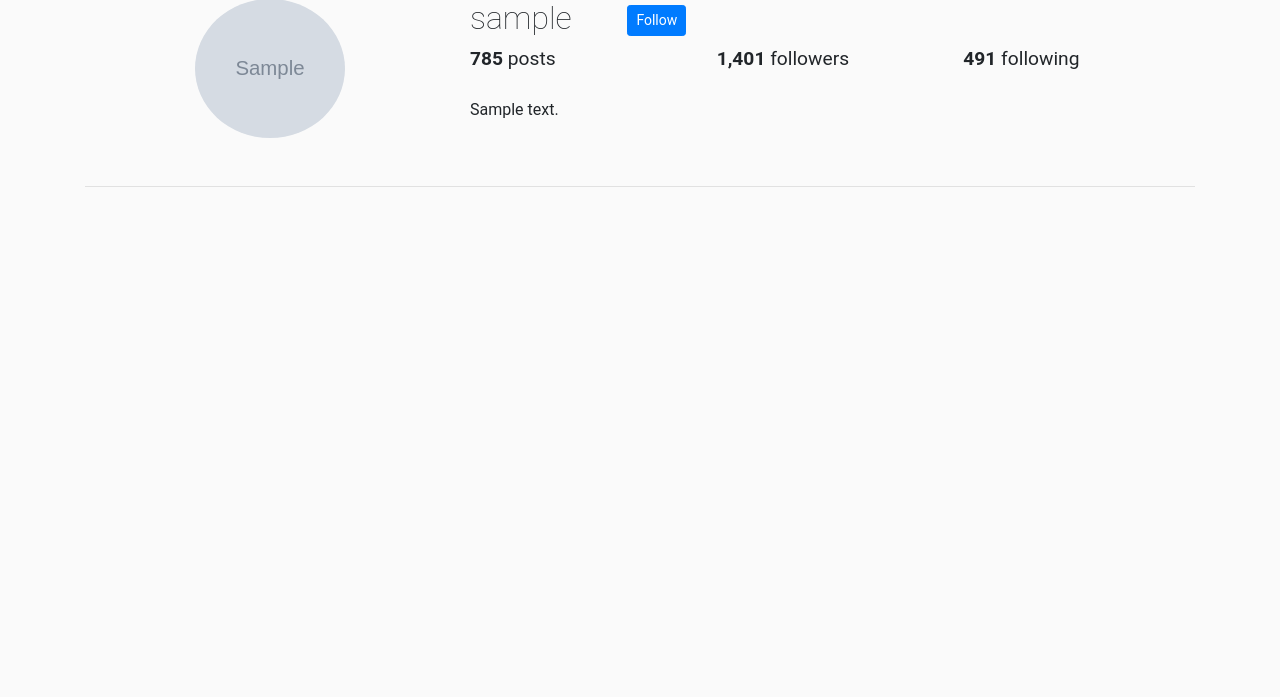
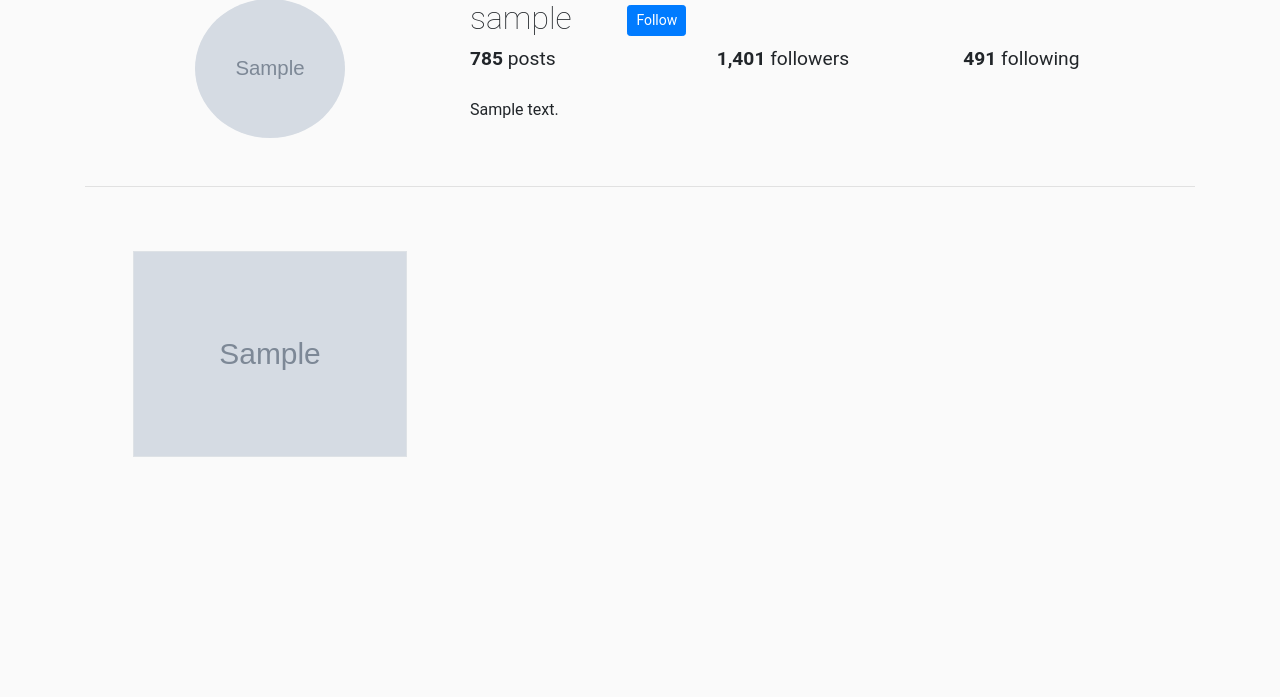
Before and after one commit to luisdiaz2022/Django-Platzigram, a Django app: a page that uses templates/users/detail.html in a window 1280 px wide. Shown: the part 129-826 px from the top of the page. Run offline with Django 4.2, Linux system fonts and the light colour scheme; tables that the repository leaves empty hold one stand-in row (values such as "Sample post"); grey boxes marked "Sample" are stand-in pictures; some libraries are stand-ins or nearby versions.

Commit message:
render posts of each user in profile

```diff
--- a/templates/users/detail.html
+++ b/templates/users/detail.html
@@ -62,4 +62,16 @@
 
     <hr>
 
+    <div class="container" id="user-posts">
+        <div class="row mt-3">
+            {% for post in posts %}
+            <div class="col-sm-4 pt-5 pr-5 pl-5 d-flex justify-content-center align-items-center">
+                <a href="" class="border">
+                    <img src="{{ post.photo.url }}" alt="{{ post.title }}" class="img-fluid">
+                </a>
+            </div>
+            {% endfor %}
+        </div>
+    </div>
+
 {% endblock %}
```
